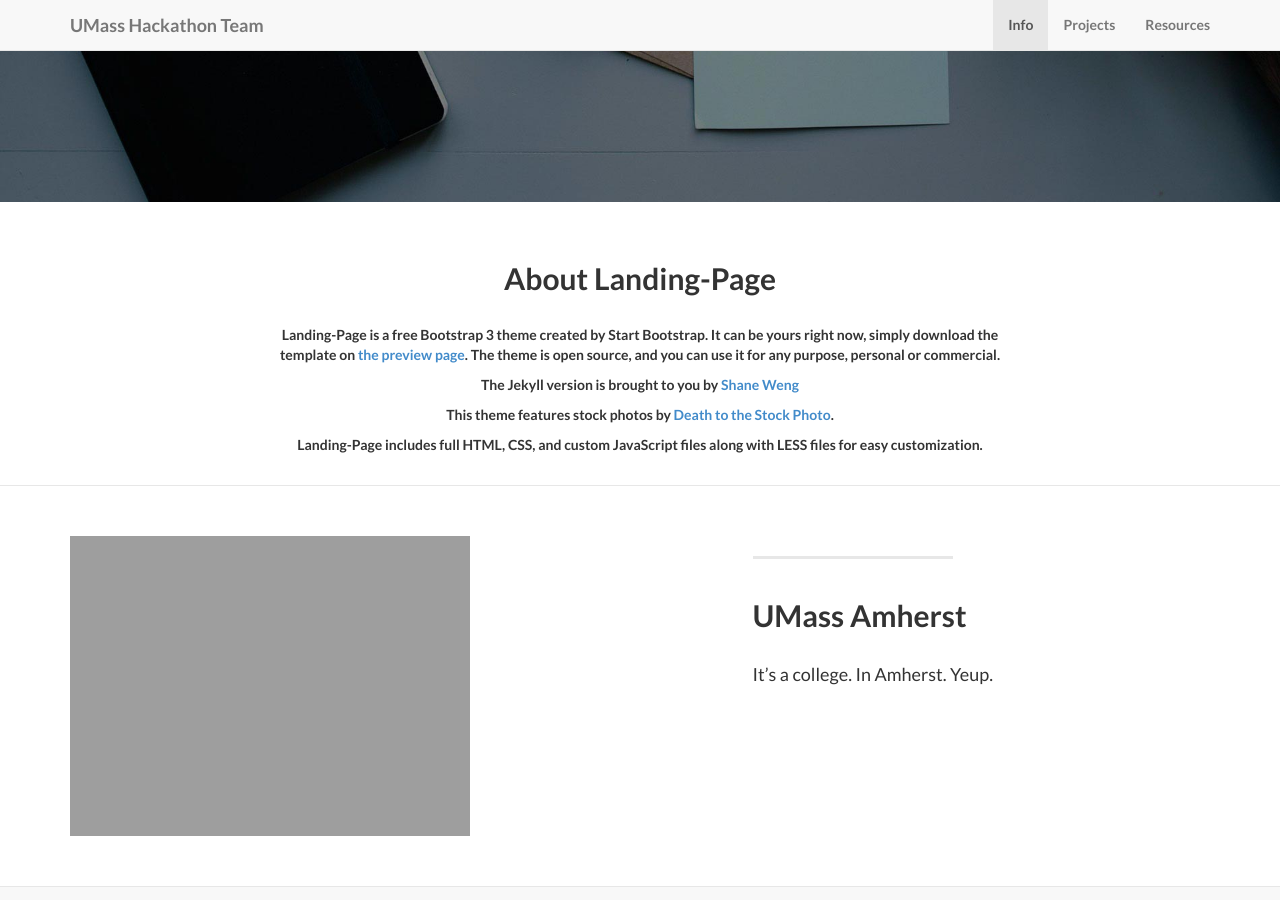
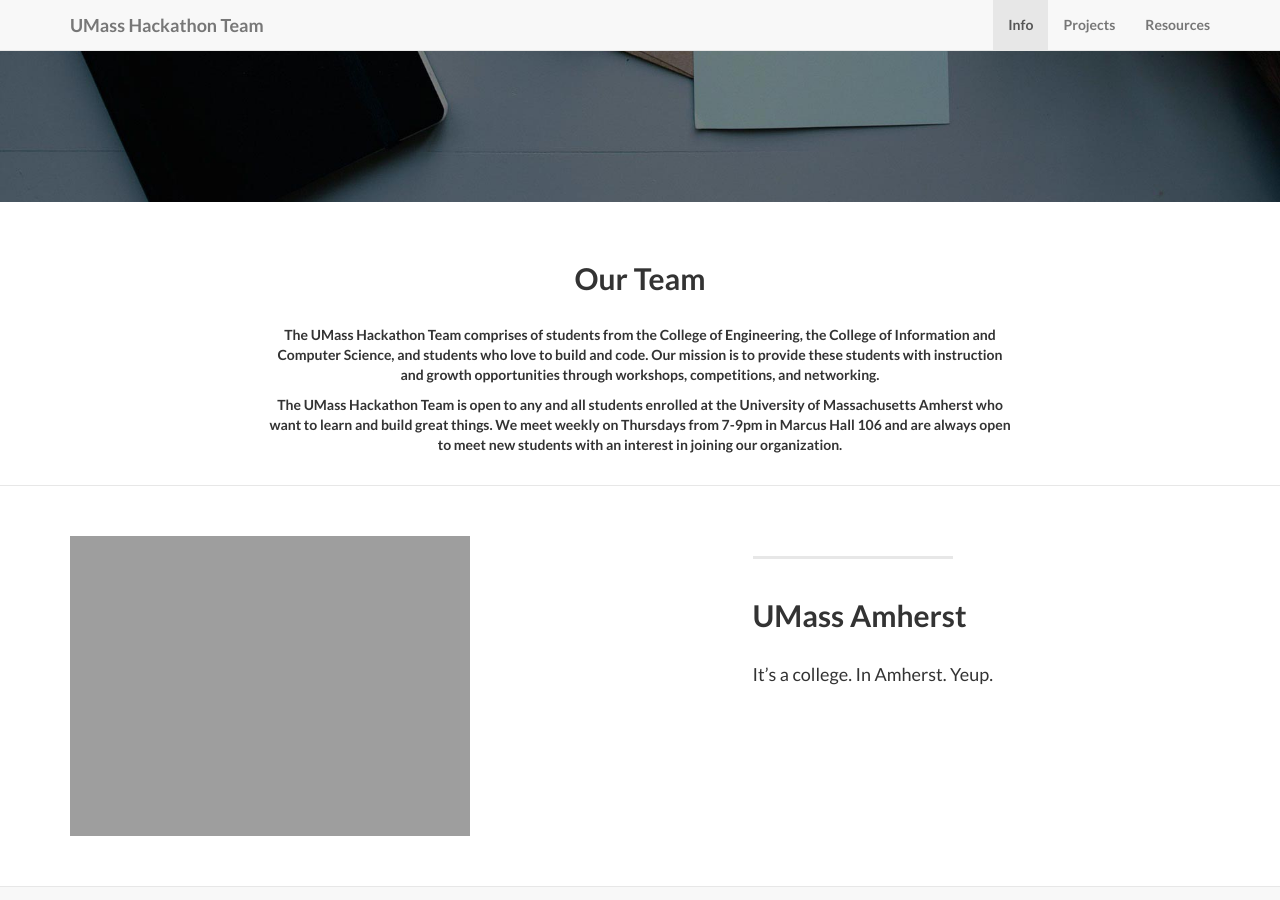
Before and after one commit to UMassHackathonTeam/UMassHackathonTeam.github.io, a Jekyll site: the page built from index.html, in a window 1280 px wide and 900 px high, scrolled down 575 px. Built offline with Jekyll 4.4.1, drawn with Linux system fonts in a browser that asks for light colours.

Commit message:
About Description

```diff
--- a/_includes/info.html
+++ b/_includes/info.html
@@ -3,12 +3,13 @@
         <div class="row">
             <div class="col-lg-8 col-lg-offset-2">
               <br/><br/>
-              <h2>About Landing-Page</h2>
+              <h2>Our Team</h2>
               <br/>
-                <p>Landing-Page is a free Bootstrap 3 theme created by Start Bootstrap. It can be yours right now, simply download the template on <a href="http://startbootstrap.com/template-overviews/landing-page/">the preview page</a>. The theme is open source, and you can use it for any purpose, personal or commercial.</p>
-                <p>The Jekyll version is brought to you by <a href="https://github.com/swcool">Shane Weng</a></p>
-                <p>This theme features stock photos by <a href="http://join.deathtothestockphoto.com//">Death to the Stock Photo</a>.</p>
-                <p>Landing-Page includes full HTML, CSS, and custom JavaScript files along with LESS files for easy customization.</p>
+
+                <p>The UMass Hackathon Team comprises of students from the College of Engineering, the College of Information and Computer Science, and students who love to build and code. Our mission is to provide these students with instruction and growth opportunities through workshops, competitions, and networking.</p>
+
+                <p>The UMass Hackathon Team is open to any and all students enrolled at the University of Massachusetts Amherst who want to learn and build great things. We meet weekly on Thursdays from 7-9pm in Marcus Hall 106 and are always open to meet new students with an interest in joining our organization.</p>
+
                 <br/>
               </div>
         </div>
```
